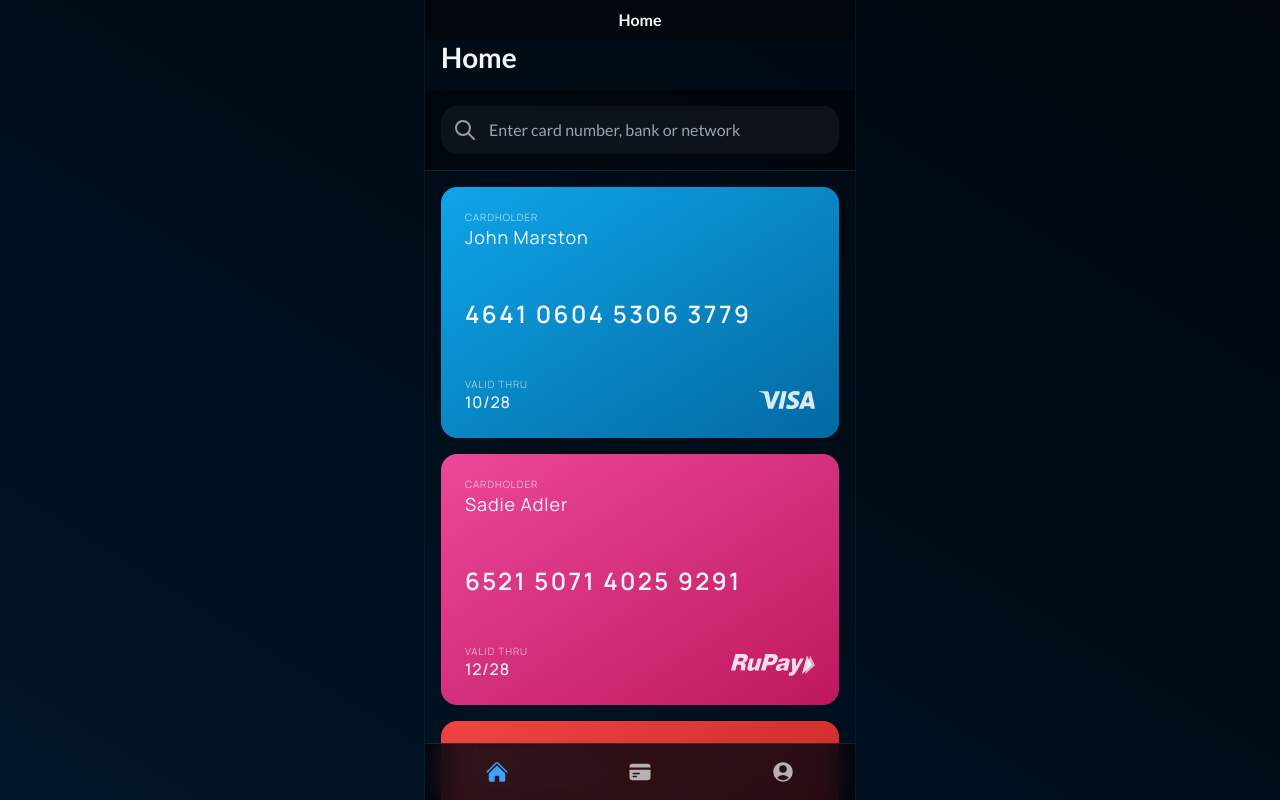
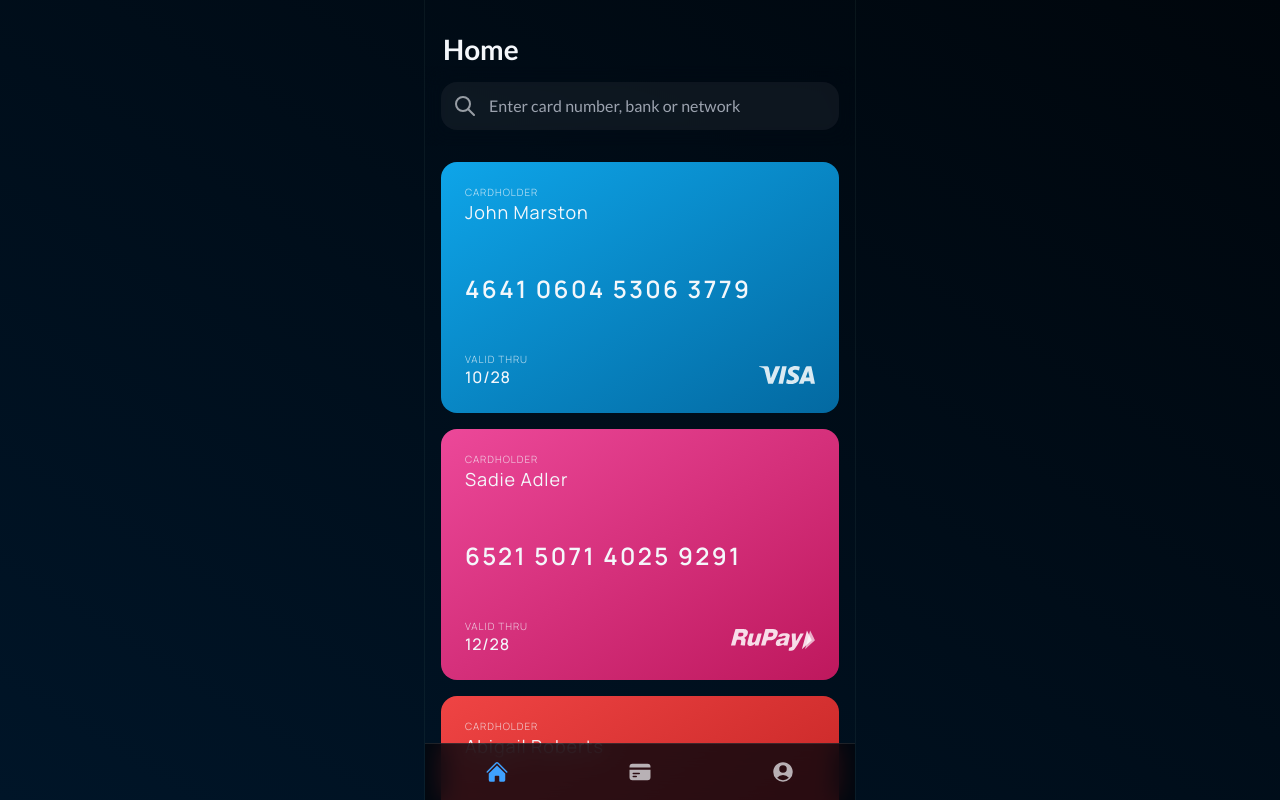
Before and after one commit to hrvsdev/cardnest, a React (Vite) app: page /home in a window 1280 px wide. Shown: the top 800 px of the page. Built offline with nearby package versions, Linux system fonts and the light colour scheme.

Commit message:
Revert `Header`

```diff
--- a/src/components/Header/HeaderSearch.tsx
+++ b/src/components/Header/HeaderSearch.tsx
@@ -37,7 +37,7 @@ export function HeaderSearch({ value, onChange }: SearchProps) {
 
 		window.addEventListener("scroll", onScroll, { passive: true });
 		return () => window.removeEventListener("scroll", onScroll);
-	}, []);
+	}, [isOpaque]);
 
 	return (
 		<div
--- a/src/components/Header/HeaderTitle.tsx
+++ b/src/components/Header/HeaderTitle.tsx
@@ -1,37 +1,7 @@
-import { Fragment, useState, useEffect } from "react";
-
 type TitleProps = {
 	title: string;
 };
 
-const OFFSET = 28;
-
 export function HeaderTitle({ title }: TitleProps) {
-	const [isOpaque, setIsOpaque] = useState(false);
-
-	const onScroll = () => {
-		if (!isOpaque && window.scrollY > OFFSET) {
-			setIsOpaque(true);
-		} else if (isOpaque && window.scrollY <= OFFSET) {
-			setIsOpaque(false);
-		}
-	};
-
-	useEffect(() => {
-		onScroll();
-
-		window.addEventListener("scroll", onScroll, { passive: true });
-		return () => window.removeEventListener("scroll", onScroll);
-	}, []);
-
-	return (
-		<Fragment>
-			<h1 className="sticky top-0 bg-th-black font-semibold h-10 text-center py-2 px-4">
-				{isOpaque && title}
-			</h1>
-			<h1 className="font-semibold text-heading p-4 pt-0">
-				{title}
-			</h1>
-		</Fragment>
-	);
+	return <h1 className="font-semibold text-heading pl-0.5 pt-8 mx-4">{title}</h1>;
 }
```
